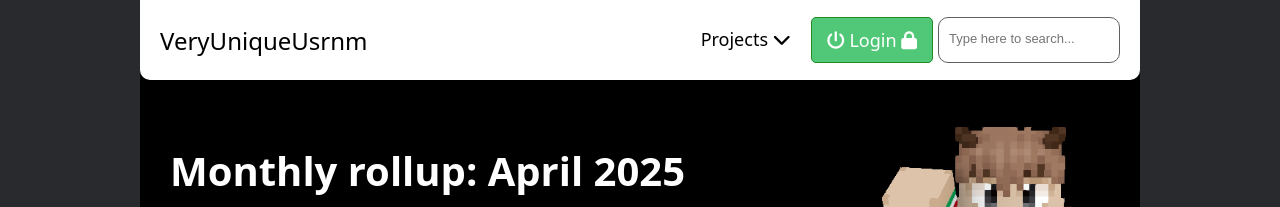
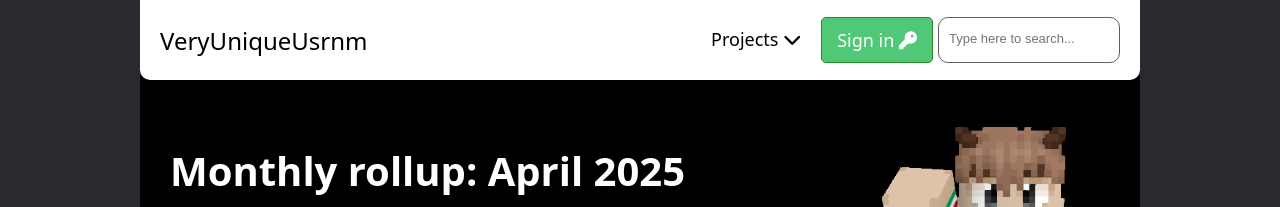
Before and after one commit to veryuniqueusrnm/veryuniqueusrnm.github.io, a Jekyll site: the page built from index.md, in a window 1280 px wide. Shown: the top 207 px of the page. Built offline with Jekyll 4.4.1, drawn with Linux system fonts in a browser that asks for light colours; nearby versions of some CDN libraries; comment, search, counter and statistics services are not loaded.

Commit message:
Update header.html

```diff
--- a/_includes/header.html
+++ b/_includes/header.html
@@ -13,7 +13,7 @@
                     <a href="https://github.com/veryuniqueusrnm/embed-blocker" target="_blank" rel="noopener noreferrer">Embed Blocker</a>
                 </div>
             </div>
-            <a class="nav-btn loggedout" href="#"><i class="fa-solid fa-power-off"></i> Login <i class="fa-solid fa-lock"></i></a>
+            <a class="nav-btn loggedout" href="#">Sign in <i class="fa-solid fa-key"></i></a>
             <div class="search">
                 <form id="head_search_form">
                     <fieldset>
```
